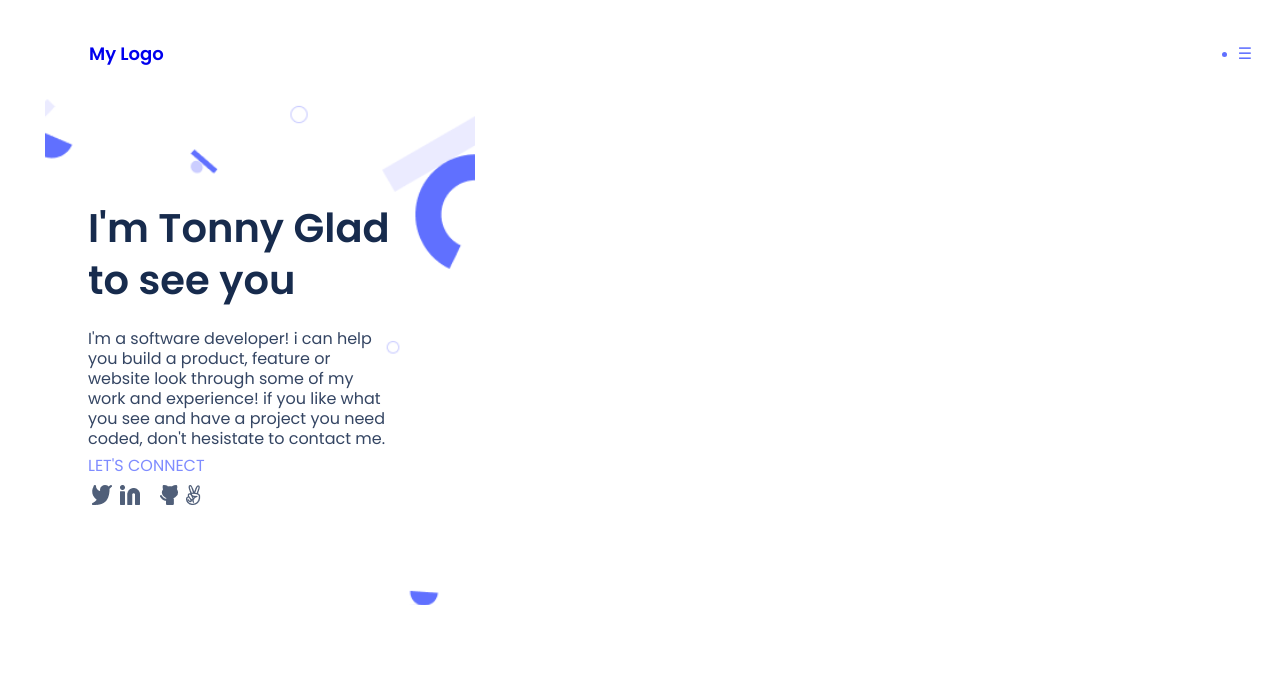
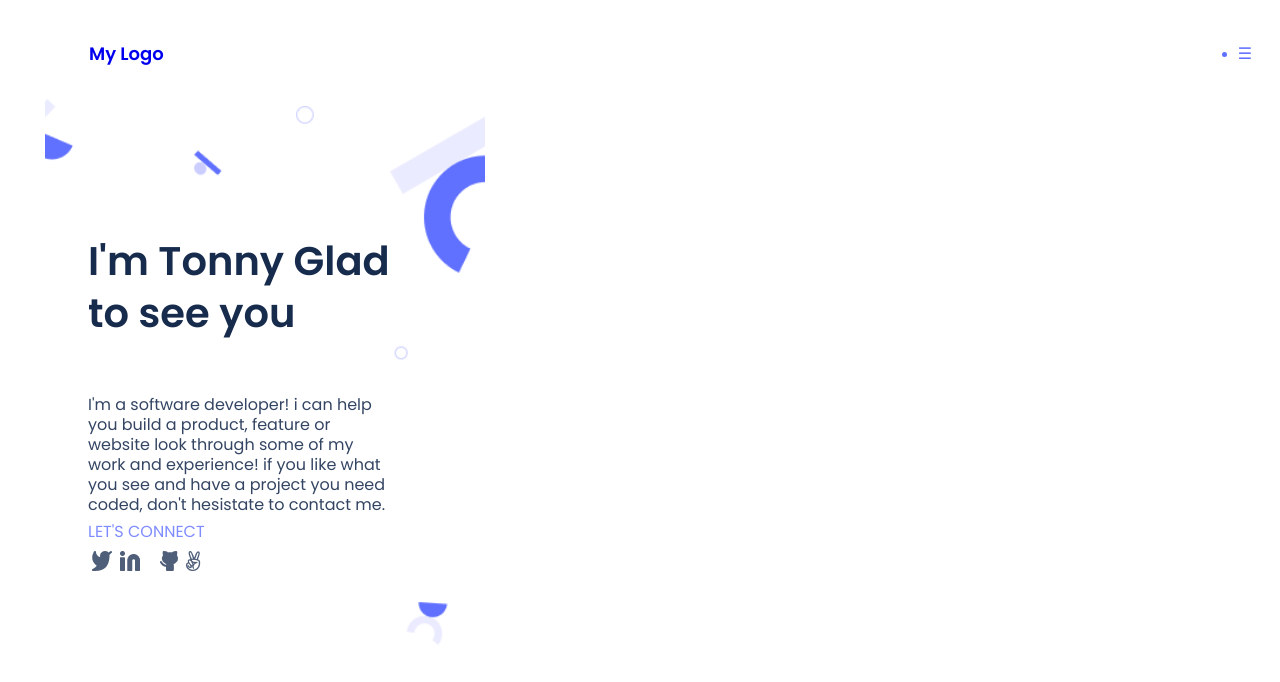
Before and after one commit to tonnymuchui/Portfolio-1, a plain HTML site: page index.html in a window 1280 px wide. Drawn offline with Linux system fonts and the light colour scheme.

Commit message:
update indent&white spaces

```diff
--- a/css/styles.css
+++ b/css/styles.css
@@ -29,9 +29,8 @@
 
 .about-section {
   background-image: url(/images/background.png);
-  background-size: contain;
   background-repeat: no-repeat;
-  background-size: 430px;
+  background-size: 440px;
   background-position-x: 37px;
 }
 
@@ -43,7 +42,6 @@
   position: static;
   width: 320px;
   height: 150px;
-  left: 0px;
   top: 1px;
   font-family: 'Poppins', sans-serif !important;
   font-style: normal;
@@ -56,13 +54,11 @@
   flex: none;
   order: 0;
   flex-grow: 0;
-  margin: 0px;
 }
 
 .content-text {
   position: static;
   width: 300px;
-  margin-top: 0px;
   height: 100px;
   font-family: 'Poppins', sans-serif !important;
   font-style: normal;
@@ -89,13 +85,14 @@
   flex: none;
   order: 0;
   flex-grow: 0;
+
   margin-top: 25px;
   margin-bottom: 29px;
 }
 
 .social-align {
-    padding: 0;
-  }
+  padding: 0;
+}
 
 .social-media-icons {
   display: inline;
```
